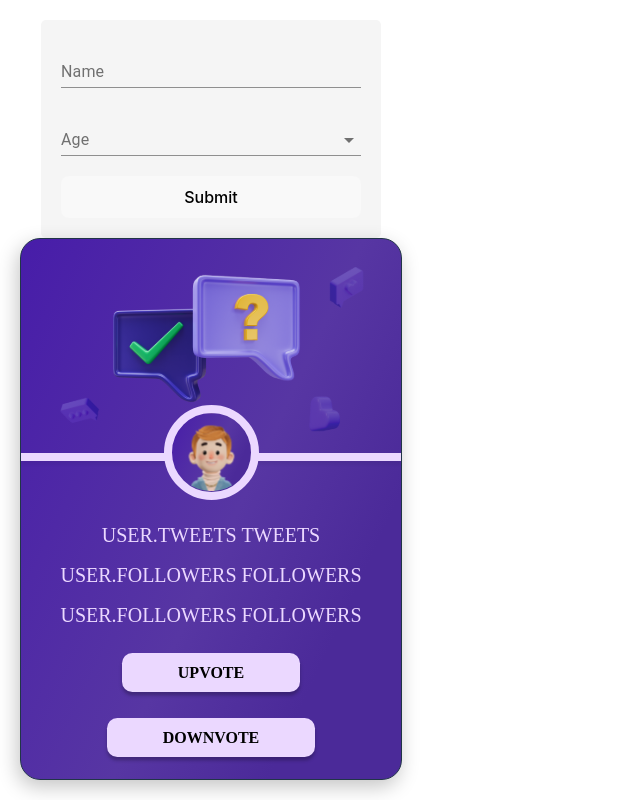
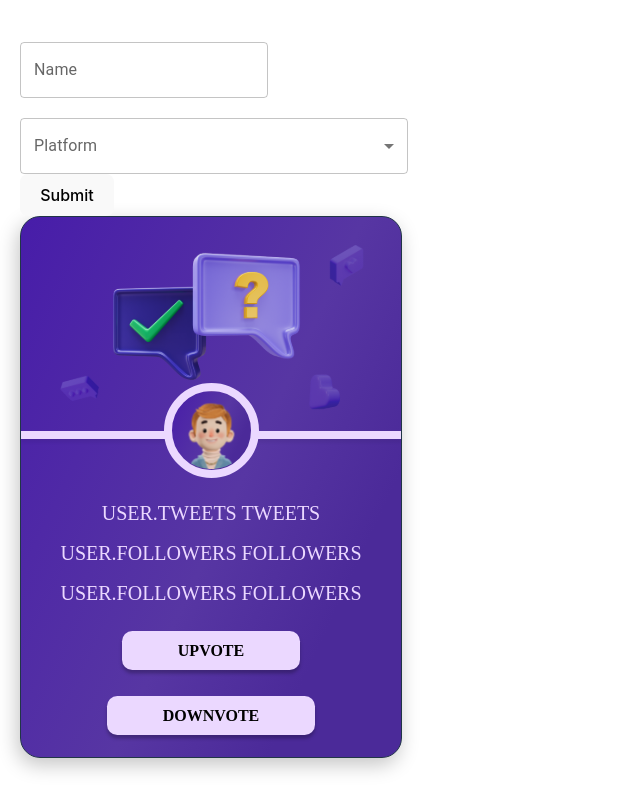
Before and after one commit to nirqqen97/taskinterview, a React (Vite) app: page / in a window 1280 px wide. Shown: the whole page, without its empty margins (0-640 px from the left). Built offline with nearby package versions, Linux system fonts and the light colour scheme.

Commit message:
Make form / clear package json

```diff
--- a/package.json
+++ b/package.json
@@ -12,7 +12,6 @@
   "dependencies": {
     "@emotion/react": "^11.11.1",
     "@emotion/styled": "^11.11.0",
-    "@material-ui/core": "^4.12.4",
     "@mui/material": "^5.13.6",
     "react": "^18.2.0",
     "react-dom": "^18.2.0"
--- a/src/components/Form/Form.jsx
+++ b/src/components/Form/Form.jsx
@@ -1,64 +1,52 @@
-import  { useState } from 'react';
-import { makeStyles } from '@material-ui/core/styles';
-import TextField from '@material-ui/core/TextField';
-import MenuItem from '@material-ui/core/MenuItem';
+// import  { useState } from 'react';
+// import { makeStyles } from '@material-ui/core/styles';
+// import TextField from '@material-ui/core/TextField';
+// import MenuItem from '@material-ui/core/MenuItem';
 
-const useStyles = makeStyles(() => ({
-  form: {
-    display: 'flex',
-    flexDirection: 'column',
-    maxWidth: '300px',
-    margin: '0 auto',
-    padding: '20px',
-    backgroundColor: '#f5f5f5',
-    borderRadius: '5px',
-  },
-  textField: {
-    marginBottom: '20px',
-  },
-}));
+import { FormControl, InputLabel, MenuItem, Select } from "@mui/material"
+import { useState } from "react";
+import { FieldText } from "./Form.styled";
 
-export const Form = () => {
-  const classes = useStyles();
-  const [name, setName] = useState('');
-  const [age, setAge] = useState('');
+export const Form = ( ) => {
 
-  const handleNameChange = (event) => {
-    setName(event.target.value);
-  };
+  const [name, setName] = useState('')
+  const [platform, setPlatform] = useState('')
 
-  const handleAgeChange = (event) => {
-    setAge(event.target.value);
-  };
+ const handleNameChange = (e) => {
+  setName(e.target.value);
 
-  const handleSubmit = (event) => {
-    event.preventDefault();
-    // Perform any necessary form submission logic here
-    console.log('Name:', name);
-    console.log('Age:', age);
-  };
+ }
+  const handleChange = (e) => {
+    setPlatform(e.target.value)
+  }
 
+  const handleSubmit = (e) => {
+    console.log('submitted')
+    e.preventDefault()
+  }
   return (
-    <form className={classes.form} onSubmit={handleSubmit}>
-      <TextField
-        className={classes.textField}
-        label="Name"
-        value={name}
-        onChange={handleNameChange}
-      />
-      <TextField
-        className={classes.textField}
-        select
-        label="Age"
-        value={age}
-        onChange={handleAgeChange}
-      >
-        <MenuItem value="">Select Age</MenuItem>
-        <MenuItem value="18">18</MenuItem>
-        <MenuItem value="19">19</MenuItem>
-        <MenuItem value="20">20</MenuItem>
-      </TextField>
-      <button type="submit">Submit</button>
+    <form action="" onSubmit={handleSubmit}>
+    <FieldText
+    label = "Name"
+    value={name}
+      onChange={handleNameChange}/>
+    <FormControl fullWidth>
+  <InputLabel id="demo-simple-select-label">Platform</InputLabel>
+  <Select
+    labelId="demo-simple-select-label"
+    id="demo-simple-select"
+    value={platform}
+    label="Platform"
+    onChange={handleChange}
+  >
+    <MenuItem value="Twitch">Twitch</MenuItem>
+    <MenuItem value="YouTube">YouTube</MenuItem>
+    <MenuItem value="TikTok">TikTok</MenuItem>
+    <MenuItem value="Kick">Kick</MenuItem>
+    <MenuItem value="Rumble">Rumble</MenuItem>
+  </Select>
+</FormControl>
+  <button type="submit">Submit</button>
     </form>
-  );
-};
+)
+}
--- a/src/components/Form/Form.styled.jsx
+++ b/src/components/Form/Form.styled.jsx
@@ -1,6 +1,7 @@
 import styled from '@emotion/styled';
+import { TextField } from '@mui/material';
 
 
-export const Input = styled.input`
-    border: 10px;
+export const FieldText = styled(TextField)`
+    margin-bottom: 20px;
 `
```
Also changed, not shown: 1 other file (tests, documents, lock files or other folders).
